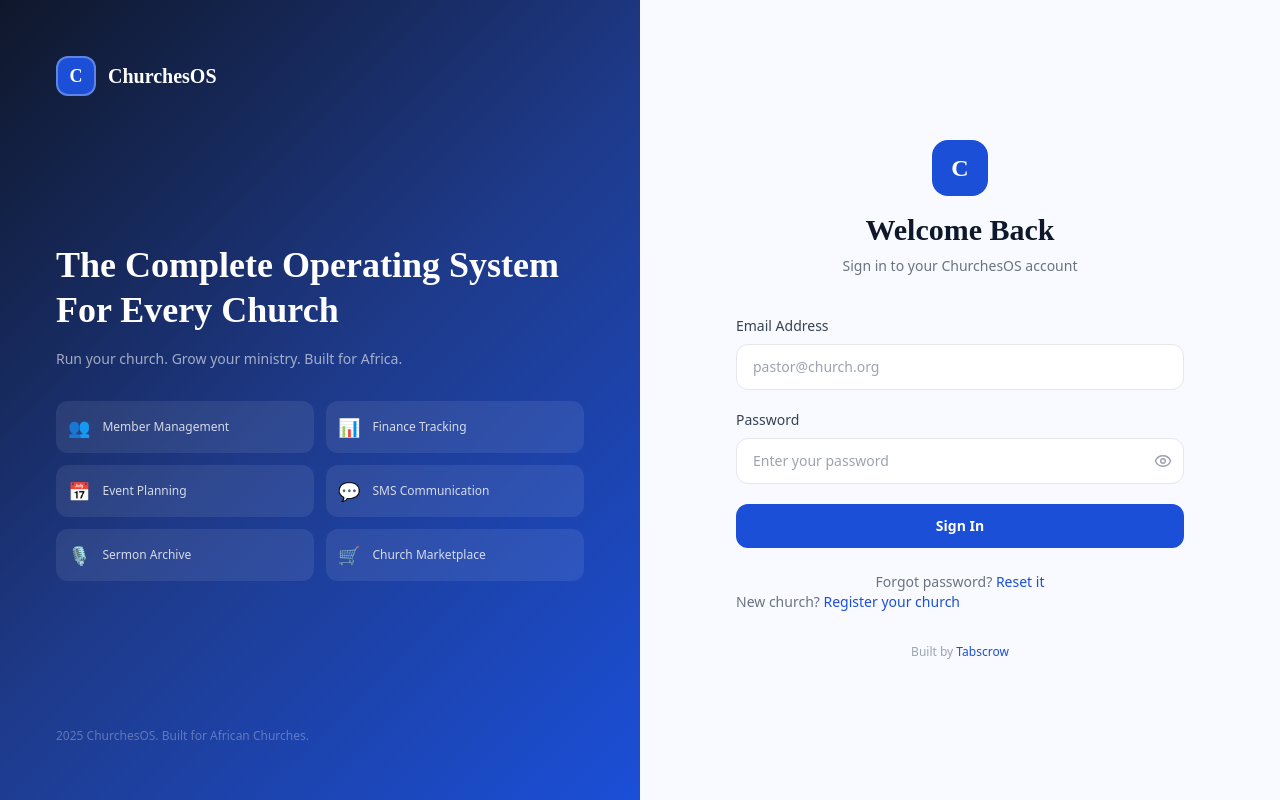
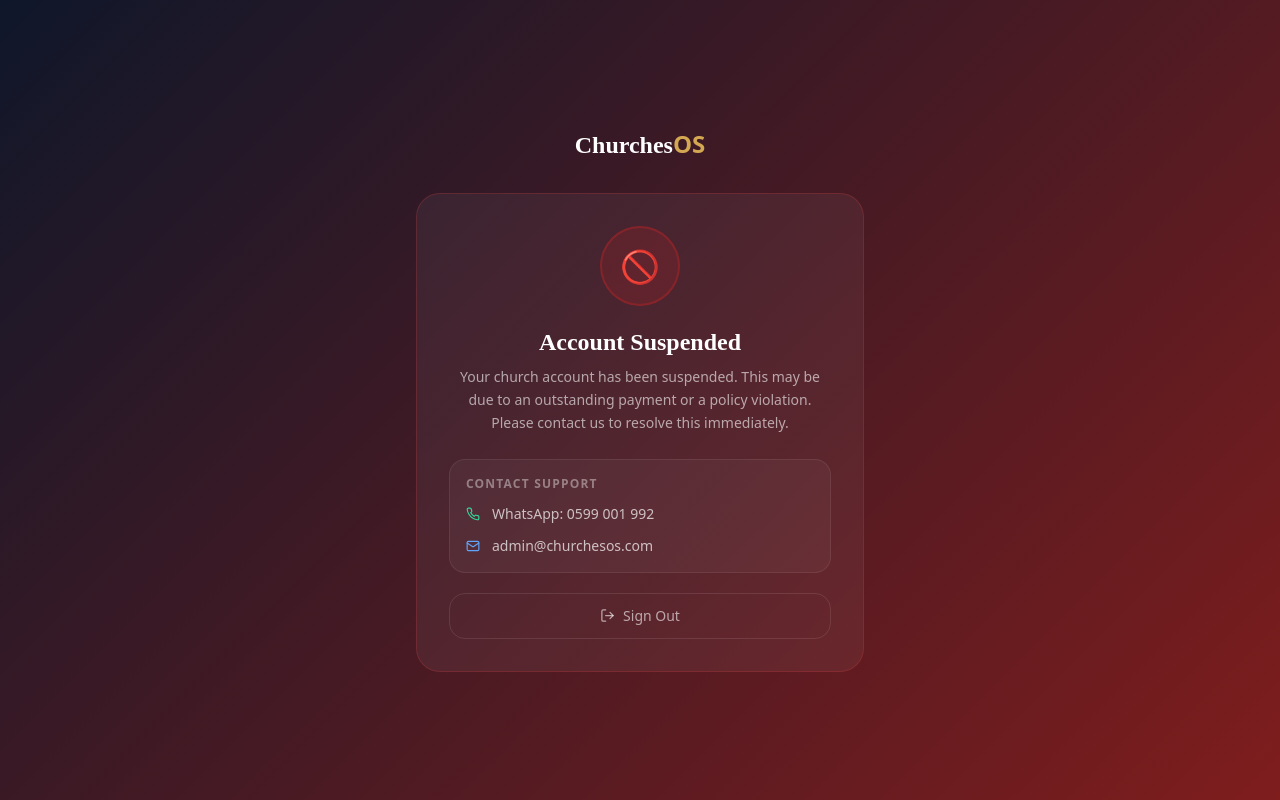
Before and after one commit to memes-ace/churchesOS, a React (Vite) app in the folder frontend/: page /suspended in a window 1280 px wide. Before the commit this address led to /login. Built offline with nearby package versions, Linux system fonts and the light colour scheme.

Commit message:
Block suspended churches from login, add suspended page

```diff
--- a/frontend/src/App.jsx
+++ b/frontend/src/App.jsx
@@ -22,6 +22,7 @@
 import VolunteersPage from './pages/VolunteersPage'
 import AiPage from './pages/AiPage'
 import PendingApprovalPage from './pages/PendingApprovalPage'
+import SuspendedPage from './pages/SuspendedPage'
 import LandingPage from './pages/LandingPage'
 import SongLibraryPage from './pages/SongLibraryPage'
 import EquipmentPage from './pages/EquipmentPage'
@@ -76,6 +77,7 @@
         <Routes>
           <Route path="/" element={<LandingPage />} />
           <Route path="/vendor-apply" element={<VendorRegisterPage />} />
+          <Route path="/suspended" element={<SuspendedPage />} />
           <Route path="/pending" element={<PendingApprovalPage user={JSON.parse(localStorage.getItem('cos_user') || '{}')} />} />
           <Route path="/login" element={<LoginPage />} />
           <Route path="/register" element={<RegisterPage />} />
--- a/frontend/src/pages/LoginPage.jsx
+++ b/frontend/src/pages/LoginPage.jsx
@@ -23,7 +23,12 @@
       const data = await res.json()
 
       if (!res.ok) {
-        setError(data.message || 'Invalid email or password')
+        const msg = data.message || 'Invalid email or password'
+        if (msg.toLowerCase().includes('suspended')) {
+          window.location.href = '/suspended'
+          return
+        }
+        setError(msg)
         setLoading(false)
         return
       }
--- /dev/null
+++ b/frontend/src/pages/SuspendedPage.jsx
@@ -0,0 +1,55 @@
+import { LogOut, Phone, Mail } from 'lucide-react'
+
+export default function SuspendedPage() {
+  const handleLogout = () => {
+    localStorage.removeItem('cos_token')
+    localStorage.removeItem('cos_user')
+    window.location.href = '/login'
+  }
+
+  return (
+    <div className="min-h-screen flex flex-col items-center justify-center p-6"
+      style={{ background: 'linear-gradient(135deg, #0F172A 0%, #7F1D1D 100%)' }}>
+      <div className="mb-8 text-center">
+        <h1 className="text-2xl font-bold text-white" style={{ fontFamily: 'Cormorant Garamond' }}>
+          Churches<span style={{ color: '#D4A853' }}>OS</span>
+        </h1>
+      </div>
+      <div className="w-full max-w-md rounded-3xl border border-red-500/20 p-8 text-center"
+        style={{ background: 'rgba(255,255,255,0.05)' }}>
+        <div className="w-20 h-20 rounded-full flex items-center justify-center mx-auto mb-5"
+          style={{ background: 'rgba(220,38,38,0.15)', border: '2px solid rgba(220,38,38,0.3)' }}>
+          <span style={{ fontSize: '2rem' }}>🚫</span>
+        </div>
+        <h2 className="text-2xl font-bold text-white mb-2" style={{ fontFamily: 'Cormorant Garamond' }}>
+          Account Suspended
+        </h2>
+        <p className="text-white/60 text-sm leading-relaxed mb-6">
+          Your church account has been suspended. This may be due to an outstanding payment or a policy violation.
+          Please contact us to resolve this immediately.
+        </p>
+        <div className="rounded-2xl p-4 mb-5 text-left"
+          style={{ background: 'rgba(255,255,255,0.04)', border: '1px solid rgba(255,255,255,0.08)' }}>
+          <p className="text-xs font-bold uppercase tracking-widest text-white/40 mb-3">Contact Support</p>
+          <div className="space-y-3">
+            <a href="https://wa.me/233599001992" target="_blank" rel="noreferrer"
+              className="flex items-center gap-3 text-sm text-white/70 hover:text-white transition">
+              <Phone size={14} style={{ color: '#34D399' }} />
+              WhatsApp: 0599 001 992
+            </a>
+            <a href="mailto:admin@churchesos.com"
+              className="flex items-center gap-3 text-sm text-white/70 hover:text-white transition">
+              <Mail size={14} style={{ color: '#60A5FA' }} />
+              admin@churchesos.com
+            </a>
+          </div>
+        </div>
+        <button onClick={handleLogout}
+          className="w-full flex items-center justify-center gap-2 py-3 rounded-2xl text-white/60 text-sm hover:text-white transition"
+          style={{ border: '1px solid rgba(255,255,255,0.1)' }}>
+          <LogOut size={15} /> Sign Out
+        </button>
+      </div>
+    </div>
+  )
+}
```
Also changed, not shown: 1 other file (tests, documents, lock files or other folders).
